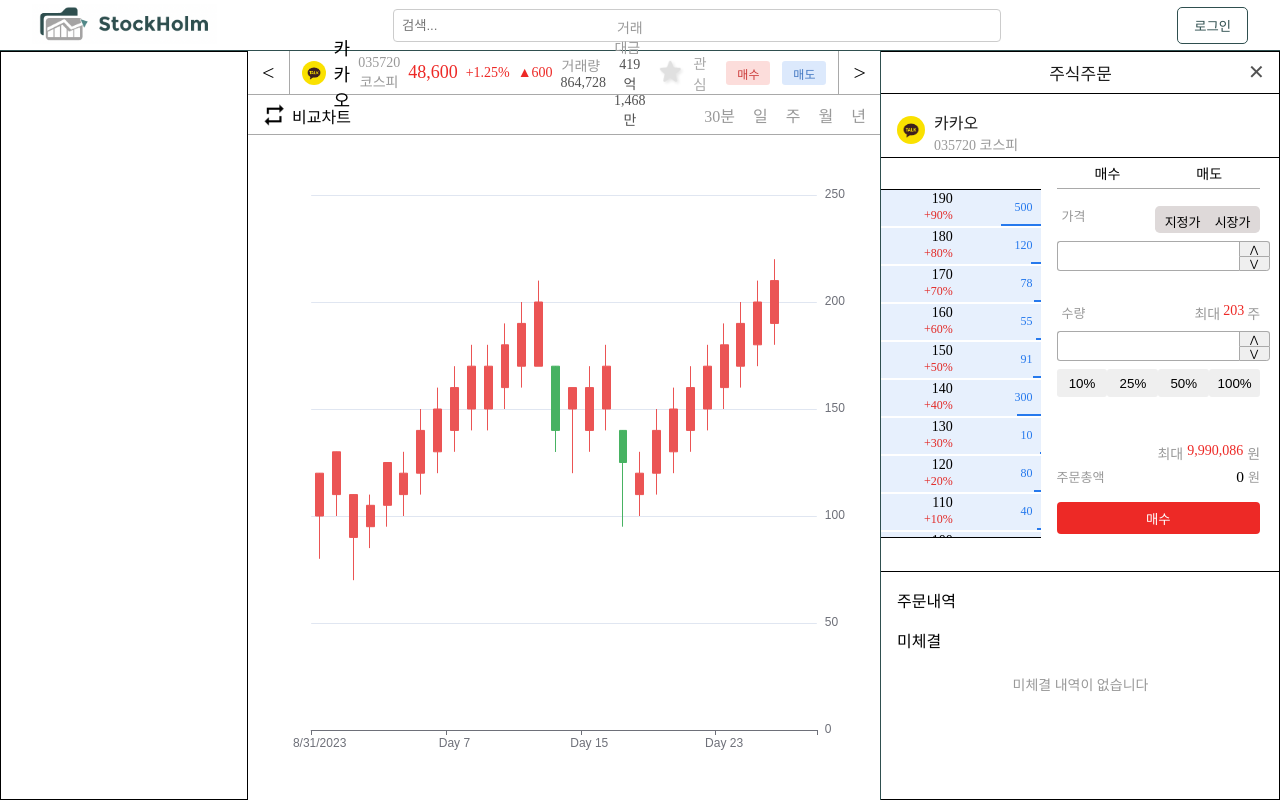
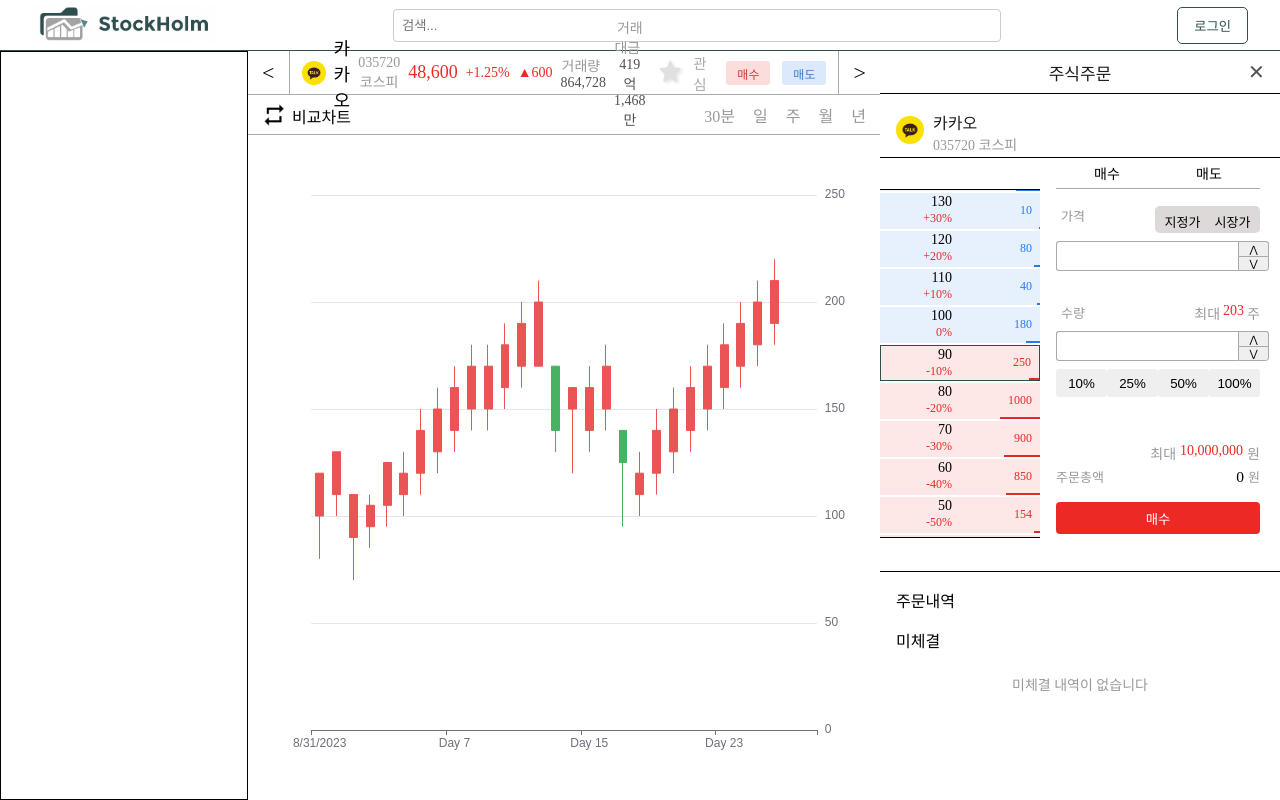
Before and after one commit to codestates-seb/seb45_main_008, a React (Vite) app in the folder client/: page / in a window 1280 px wide. Built offline with nearby package versions, Linux system fonts and the light colour scheme.

Commit message:
[Design] 주가목록 관련 CSS 수정
- 렌더링 시, 중간가격 주가가 리스트 정중앙에 렌더링 되도록 Reack hook 및 css 관련 속성 부여

Issues #12

```diff
--- a/client/src/components/StockOrderSection/Index.tsx
+++ b/client/src/components/StockOrderSection/Index.tsx
@@ -22,12 +22,10 @@
   position: fixed;
   right: 0px;
   transition: right 0.3s ease-in-out;
-
   display: flex;
   flex-direction: column;
-
   width: 26%;
   min-width: 400px;
   height: 100%;
-  border-left: 1px solid #2f4f4f;
+  background-color: #ffffff;
 `;
--- a/client/src/components/StockOrderSection/StockOrderBtn.tsx
+++ b/client/src/components/StockOrderSection/StockOrderBtn.tsx
@@ -7,10 +7,12 @@
 const orderBtnText: string = "매수";
 
 // dummyData
-const dummyMoney: string = "9,990,086";
+import { availableMoney } from "./dummyData";
 const dummyAmount: string = "0";
 
 const StockOrderBtn = () => {
+  const dummyMoney = availableMoney.toLocaleString();
+
   return (
     <Container>
       <AvailableMoney>
--- a/client/src/components/StockOrderSection/StockPrice.tsx
+++ b/client/src/components/StockOrderSection/StockPrice.tsx
@@ -1,41 +1,20 @@
+import { useRef, useEffect } from "react";
 import { styled } from "styled-components";
 
 // dummyData
-const dummyPrice: dummyProps[] = [
-  { price: 190, changeRate: 90, volume: 500 },
-  { price: 180, changeRate: 80, volume: 120 },
-  { price: 170, changeRate: 70, volume: 78 },
-  { price: 160, changeRate: 60, volume: 55 },
-  { price: 150, changeRate: 50, volume: 91 },
-  { price: 140, changeRate: 40, volume: 300 },
-  { price: 130, changeRate: 30, volume: 10 },
-  { price: 120, changeRate: 20, volume: 80 },
-  { price: 110, changeRate: 10, volume: 40 },
-  { price: 100, changeRate: 0, volume: 180 },
-  { price: 90, changeRate: -10, volume: 250 },
-  { price: 80, changeRate: -20, volume: 1000 },
-  { price: 70, changeRate: -30, volume: 900 },
-  { price: 60, changeRate: -40, volume: 850 },
-  { price: 50, changeRate: -50, volume: 154 },
-  { price: 40, changeRate: -60, volume: 820 },
-  { price: 30, changeRate: -70, volume: 1100 },
-  { price: 20, changeRate: -80, volume: 800 },
-  { price: 10, changeRate: -90, volume: 500 },
-  { price: 5, changeRate: -95, volume: 800 },
-];
-const upperPriceVolumeSum = 1000;
-const lowerPriceVolumeSum = 2000;
-//
+import { dummyPrice } from "./dummyData";
+import { upperPriceVolumeSum, lowerPriceVolumeSum } from "./dummyData";
 
 const StockPrice = () => {
   return (
     <Container>
-      <HighFigure></HighFigure>
+      <HighFigure>
+        <div className="price"></div>
+        <div className="volume"></div>
+      </HighFigure>
       <PriceList>
         {dummyPrice.map((item, idx) => (
           <PriceInfo
-            upperPriceVolumeSum={upperPriceVolumeSum}
-            lowerPriceVolumeSum={lowerPriceVolumeSum}
             key={item.price}
             index={idx}
             price={item.price}
@@ -44,7 +23,10 @@
           />
         ))}
       </PriceList>
-      <LowerFigure></LowerFigure>
+      <LowerFigure>
+        <div className="price"></div>
+        <div className="volume"></div>
+      </LowerFigure>
     </Container>
   );
 };
@@ -52,17 +34,41 @@
 export default StockPrice;
 
 const PriceInfo = (props: PriceInfoProps) => {
-  const {
-    upperPriceVolumeSum,
-    lowerPriceVolumeSum,
-    index,
-    price,
-    changeRate,
-    volume,
-  } = props;
+  const { index, price, changeRate, volume } = props;
+  const ref = useRef<HTMLDivElement | null>(null);
 
   const changeRateText01: string = changeRate > 0 ? "+" : "";
   const changeRateText02: string = "%";
+
+  // 11번째 가격 -> 렌더링 시 정중앙에 위치하도록
+  useEffect(() => {
+    ref.current?.focus();
+    ref.current?.scrollIntoView({ block: "center" });
+  }, []);
+
+  if (index === 10) {
+    return (
+      <InfoContainer index={index} ref={ref}>
+        <Price>
+          <div className="price">{price}</div>
+          <div className="changeRate">
+            {changeRateText01}
+            {changeRate}
+            {changeRateText02}
+          </div>
+        </Price>
+        <Volume index={index}>
+          <div className="volume">{volume}</div>
+          <VolumePercentge
+            index={index}
+            volume={volume}
+            upperPriceVolumeSum={upperPriceVolumeSum}
+            lowerPriceVolumeSum={lowerPriceVolumeSum}
+          />
+        </Volume>
+      </InfoContainer>
+    );
+  }
 
   return (
     <InfoContainer index={index}>
@@ -87,16 +93,8 @@
   );
 };
 
-// dummy 관련 변수
-interface dummyProps {
-  price: number;
-  changeRate: number;
-  volume: number;
-}
-
+// type 지정
 interface PriceInfoProps {
-  upperPriceVolumeSum: number;
-  lowerPriceVolumeSum: number;
   index: number;
   price: number;
   changeRate: number;
@@ -148,6 +146,7 @@
   height: 36px;
   margin-bottom: 2px;
   background-color: ${(props) => (props.index > 9 ? "#FDE8E7" : "#E7F0FD")};
+  border: ${(props) => (props.index === 10 ? "1px solid #2F4F4F" : "none")};
   display: flex;
   flex-direction: row;
 `;
--- /dev/null
+++ b/client/src/components/StockOrderSection/dummyData.ts
@@ -0,0 +1,33 @@
+// dummyData
+export const dummyPrice: dummyProps[] = [
+  { price: 190, changeRate: 90, volume: 500 },
+  { price: 180, changeRate: 80, volume: 120 },
+  { price: 170, changeRate: 70, volume: 78 },
+  { price: 160, changeRate: 60, volume: 55 },
+  { price: 150, changeRate: 50, volume: 91 },
+  { price: 140, changeRate: 40, volume: 300 },
+  { price: 130, changeRate: 30, volume: 10 },
+  { price: 120, changeRate: 20, volume: 80 },
+  { price: 110, changeRate: 10, volume: 40 },
+  { price: 100, changeRate: 0, volume: 180 },
+  { price: 90, changeRate: -10, volume: 250 },
+  { price: 80, changeRate: -20, volume: 1000 },
+  { price: 70, changeRate: -30, volume: 900 },
+  { price: 60, changeRate: -40, volume: 850 },
+  { price: 50, changeRate: -50, volume: 154 },
+  { price: 40, changeRate: -60, volume: 820 },
+  { price: 30, changeRate: -70, volume: 1100 },
+  { price: 20, changeRate: -80, volume: 800 },
+  { price: 10, changeRate: -90, volume: 500 },
+  { price: 5, changeRate: -95, volume: 800 },
+];
+export const upperPriceVolumeSum = 1000;
+export const lowerPriceVolumeSum = 2000;
+export const availableMoney = 10000000;
+
+// dummy 관련 변수
+interface dummyProps {
+  price: number;
+  changeRate: number;
+  volume: number;
+}
```
